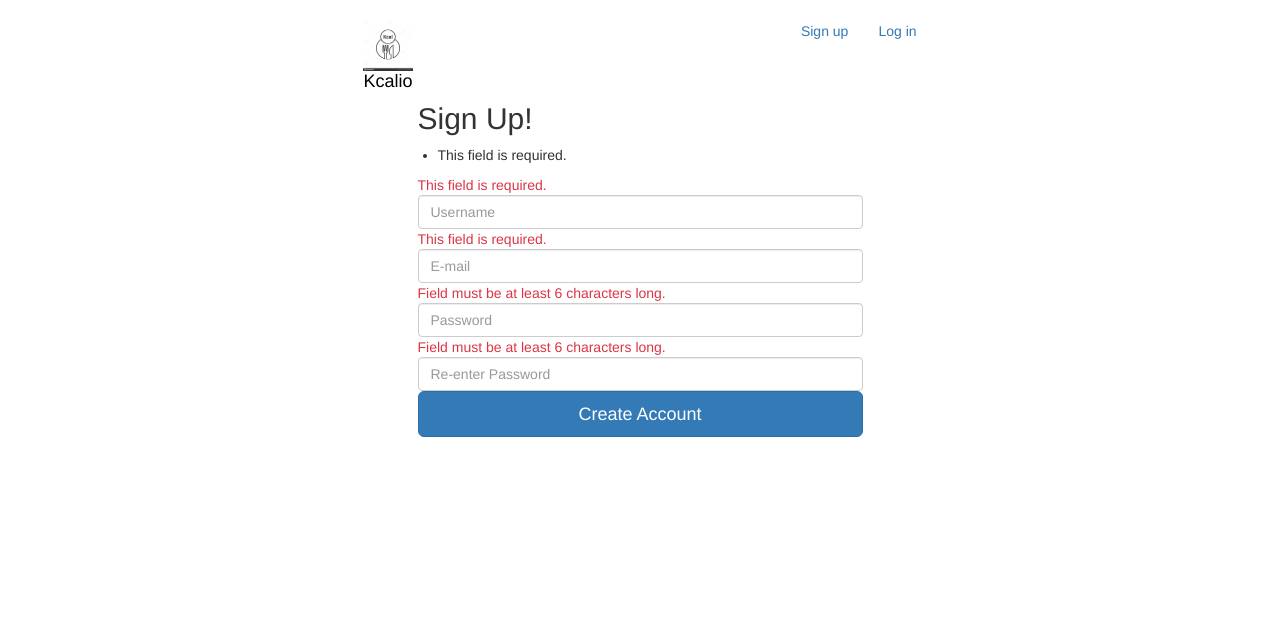
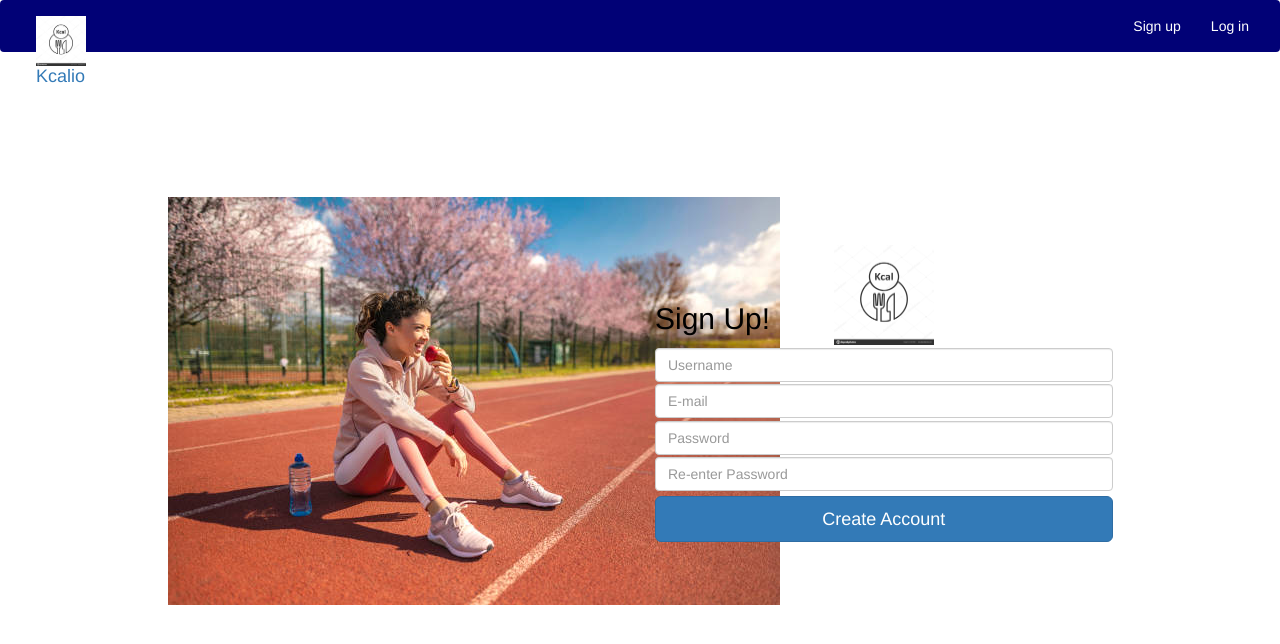
Before and after one commit to jpfiscal/kcal_io, a Flask app: page /signup in a window 1280 px wide. Shown: the top 644 px of the page. Run offline with Flask 3, Linux system fonts and the light colour scheme; some libraries are stand-ins or nearby versions.

Commit message:
code and UI cleaned up

```diff
--- a/app.py
+++ b/app.py
@@ -75,13 +75,7 @@ def homepage():
         #check user's token is within 2 hours of being expired..if so, refresh token and update fitbit_account record
         token_expiry = FitBit.query.filter_by(user_id = g.user.id).first().expiry_dt
         if(datetime.utcnow() >= (token_expiry - timedelta(hours=2))):
-            print("REFRESHING TOKENS")
             FitBit.get_refresh_token(g.user.id)
-
-        #TEST: fitbit GET call
-        # activity_data = FitBit.get_user_activity(g.user.id, datetime.utcnow().date().strftime("%Y-%m-%d"))
-        # print(f"get_user_data: {activity_data}")
-        # print(f"calories out: {activity_data['summary']['caloriesOut']}")
 
         #check to see if any auto kcal_out records have been recorded for the current day
         #ONLY IF the current user has an active fitbit user account linked to their kcalio account
@@ -211,13 +205,9 @@ def logout():
 @app.route('/signup', methods=['GET','POST'])
 def signup():
     """Allow new users to create an account"""
-    print("Signup route hit")
     form = UserAddForm()
-    print(f"submitted? {form.validate_on_submit()}")
-    if form.validate() != True:
-        print(f"Form errors: {form.errors}")
+
     if form.is_submitted and form.validate():
-        print("Form submitted successfully")
         try:
             user = User.signup(
                 username=form.username.data,
@@ -232,21 +222,16 @@ def signup():
         #     return render_template('signup.html', form=form)
 
         except IntegrityError as e:
-            print(f"IntegrityError: {e}")
             db.session.rollback()
             flash("Username or email is already being used by an existing account", 'danger')
         except Exception as e:
-            print(f"Unexpected error: {e}")
             db.session.rollback()  # Ensure rollback on any exception
             flash("An unexpected error occurred. Please try again.", 'danger')
 
         do_login(user)
-
         return redirect(f"/users/{user.id}/usersetup")
 
     else:
-        if form.errors:
-            print(f"Form errors: {form.errors}")
         return render_template('signup.html', form=form)
 
 @app.route('/users/<int:user_id>', methods=['GET','POST'])
@@ -329,7 +314,6 @@ def linkFitBit(user_id):
             db.session.rollback()
             flash(f"An error occurred: {e}", "danger")
         url = f"https://www.fitbit.com/oauth2/authorize?response_type=code&client_id={client_id}&scope=activity+cardio_fitness+electrocardiogram+heartrate+location+nutrition+oxygen_saturation+profile+respiratory_rate+settings+sleep+social+temperature+weight&code_challenge={code_challenge}&code_challenge_method=S256&state={state}"
-    print(f"url: {url}")
     return render_template('linkFitbit.html', user=user, url=url)
 
 @app.route('/users/<int:user_id>/linkFitbit/callback', methods=['GET','POST'])
@@ -514,7 +498,6 @@ def log_meal(user_id):
             f.save(filepath)
             #call function that uses ChatGPT API to recognize food in uploaded photo
             kcal_in_est = get_kcal_in_est(filepath)
-            print(f"kcal_in_est: {kcal_in_est}")
             if kcal_in_est == "No food was recognized from the image you provided.":
                 flash(kcal_in_est,"danger")
                 #delete the file that was uploaded
@@ -523,8 +506,6 @@ def log_meal(user_id):
                 #Save record to kcal_in including filename
                 try:
                     kcal_in_est_json = json.loads(kcal_in_est)
-                    print(f"kcal_in_est_json:{kcal_in_est_json}")
-                    print(f"food name:{kcal_in_est_json['name']}")
                     meal = Kcal_in(
                         user_id = user_id,
                         meal_nm = kcal_in_est_json["name"],
@@ -648,7 +629,6 @@ def log_activity(user_id):
         ).order_by(
             Kcal_out.activity_date.desc()
         ).limit(20).all()
-        print(activities)
         return render_template('logactivity.html', form=form, activities = activities)
 
 @app.route('/delete_activity/<int:activity_id>', methods=['POST'])
--- a/static/stylesheets/styles.css
+++ b/static/stylesheets/styles.css
@@ -26,3 +26,151 @@
     color: red;
     cursor: pointer;
 }
+
+.nav-link{
+    color: white;
+    font-style: bold;
+}
+
+.navbar{
+    background-color: rgb(1, 1, 118);
+}
+
+.navbar-nav .nav-item {
+    list-style: none;
+}
+
+.card-metric {
+    font-size:xx-large;
+    color: steelblue;
+    text-align: center;
+    font-weight: bold;
+}
+
+.card-title {
+    text-align: center;
+}
+
+.row{
+    display:flex;
+    justify-content: center;
+    align-items: center;
+}
+
+#chart-row{
+    display: flex;
+    flex-direction: column;
+    align-items: center;
+}
+
+#home-title-row{
+    display: flex;
+    justify-content: start;
+}
+
+#details-card{
+    border-radius: 5px;
+    border-width: 1px;
+    border-color: rgb(181, 181, 181);
+    border-style: solid;
+}
+
+#detail-card-header{
+    background-color: rgb(232, 232, 232);
+    display:flex;
+    align-items: center;
+    justify-content: center;
+}
+
+#user-details-list{
+    list-style-type: none;
+}
+
+.card-body ul{
+    margin-top: 1rem;
+}
+
+.btn {
+    margin-top: .5rem;
+}
+
+input{
+    margin-top: .25rem;
+}
+
+.form-control {
+    margin-top: .25rem;
+}
+
+form {
+    margin-bottom: 0.5rem;
+}
+
+.navbar-brand #logo{
+    margin-left: 2rem;
+}
+
+.navbar-brand span{
+    margin-left: 2rem;
+}
+.form-errors {
+    display: none;
+}
+
+.form-group.has-error .form-errors {
+    display: block;
+}
+
+#login-logo{
+    width: 100px;
+    height: 100px;
+}
+
+#form-header{
+    display: flex;
+    flex-direction: row;
+    align-items: end;
+}
+
+#form-header h2{
+    color: black;
+}
+
+#login-logo{
+    display:flex;
+    justify-content: center;
+}
+
+#form-header-text{
+    flex-grow: 1;
+    flex-basis: 33.3333%;
+}
+#form-header-logo{
+    display:flex;
+    flex-grow: 1;
+    flex-basis: 33.3333%;
+    justify-content: center;
+    align-items: center;
+}
+#form-header-spacer{
+    flex-grow: 1;
+    flex-basis: 33.3333%;
+}
+
+.landing-container{
+    display: flex;
+    align-self: center;
+}
+
+#signup-container{
+    margin-top: 125px;
+}
+
+#spinner {
+    position: fixed;
+    top: 50%;
+    left: 50%;
+    display: block;
+    transform: translate(-50%, -50%);
+    z-index: 9999;
+}
--- a/templates/base.html
+++ b/templates/base.html
@@ -5,10 +5,8 @@
     <meta name="viewport" content="width=device-width, initial-scale=1.0">
     <title>kcalio</title>
 
-    <link rel="stylesheet"
-        href="https://unpkg.com/bootstrap/dist/css/bootstrap.css">
+    <!-- Bootstrap CSS -->
     <script src="{{ url_for('static', filename='lib/jquery/jquery-3.7.1.min.js') }}"></script>
-    <!-- <script src="https://unpkg.com/popper"></script> -->
     <link href="{{ url_for('static', filename='lib/bootstrap/bootstrap-3.3.7-dist/css/bootstrap.min.css') }}" rel="stylesheet">
     <script src="{{ url_for('static', filename='lib/bootstrap/bootstrap-3.3.7-dist/js/bootstrap.min.js') }}"></script>
     <script src="https://d3js.org/d3.v6.min.js"></script>
@@ -27,32 +25,24 @@
           <span>Kcalio</span>
         </a>
       </div>
+      <div class="container-fluid">
         <ul class="nav navbar-nav navbar-right">
-            <!-- {% if request.endpoint != None %}
-            <li>
-              <form class="navbar-form navbar-right" action="/users">
-                <input name="q" class="form-control" placeholder="Search Warbler" id="search">
-                <button class="btn btn-default">
-                  <span class="fa fa-search"></span>
-                </button>
-              </form>
-            </li>
-            {% endif %} -->
           {% if not g.user %}
-            <li><a href="/signup">Sign up</a></li>
-            <li><a href="/login">Log in</a></li>
+          <li class="nav-item"><a class="nav-link" href="/signup">Sign up</a></li>
+          <li class="nav-item"><a class="nav-link" href="/login">Log in</a></li>
           {% else %}
-            <li>
-              <a href="/users/{{ g.user.id }}">
+          <li class="nav-item">
+            <a class="nav-link" href="/users/{{ g.user.id }}">
               {{ g.user.username }}
             </a>
           </li>
-            <li><a href="/users/{{g.user.id}}/meals">Log Meal</a></li>
-            <li><a href="/users/{{g.user.id}}/activity">Log Activity</a></li>
-            <li><a href="/users/{{g.user.id}}/weight">Log Weight</a></li>
-            <li><a href="/logout">Log Out</a></li>
+          <li class="nav-item"><a class="nav-link"  href="/users/{{g.user.id}}/meals">Log Meal</a></li>
+          <li class="nav-item"><a class="nav-link"  href="/users/{{g.user.id}}/activity">Log Activity</a></li>
+          <li class="nav-item"><a class="nav-link"  href="/users/{{g.user.id}}/weight">Log Weight</a></li>
+          <li class="nav-item"><a class="nav-link"  href="/logout">Log Out</a></li>
           {% endif %}
         </ul>
+      </div>
     </div>
   </nav>
   <div class="container">
@@ -63,6 +53,7 @@
     {% block content %}
     {% endblock %}
   </div>
-
+  <!-- Bootstrap JS Bundle (with Popper) -->
+  <script src="https://stackpath.bootstrapcdn.com/bootstrap/5.1.3/js/bootstrap.bundle.min.js"></script>
 </body>
 </html>
--- a/templates/signup.html
+++ b/templates/signup.html
@@ -1,29 +1,34 @@
 {% extends 'base.html' %}
 {% block content %}
-<div class="row justify-content-md-center">
+<div id="signup-container" class="row justify-content-md-center landing-container">
+  <div class="col-md-7 col-lg-5">
+    <img src="static/images/woman-eating.jpg">
+  </div>
     <div class="col-md-7 col-lg-5">
-      <h2 class="join-message">Sign Up!</h2>
-
+      <div id="form-header">
+        <div id="form-header-text">
+          <h2 class="join-message">Sign Up!</h2>
+        </div>
+        <div id="form-header-logo">
+          <img id="login-logo" src="static/images/logo.jpeg">
+        </div>
+        <div id="form-header-spacer"></div>
+      </div>
       <form method="POST" id="sign_up">
         {{ form.hidden_tag() }}
 
-        <div>
-          {% if form.username.errors %}
-            <ul>
-              {% for error in form.username.errors %}
-                <li>{{error}}</li>
-              {% endfor %}
-            </ul>
-          {% endif %}
-        </div>
-
         {% for field in form if field.widget.input_type != 'hidden' %}
-          {% for error in field.errors %}
-            <span class="text-danger">{{ error }}</span>
-          {% endfor %}
-          {{ field(placeholder=field.label.text, class="form-control") }}
+          <div class="form-group">
+            <!-- {{ field.label(class="form-label") }} -->
+            {% if field.errors %}
+                <ul class="form-errors">
+                    {% for error in field.errors %}
+                        <li class="text-danger">{{ error }}</li>
+                    {% endfor %}
+                </ul>
+            {% endif %}
+            {{ field(placeholder=field.label.text, class="form-control") }}
         {% endfor %}
-        <!-- Figure out how to verify uniqueness of email and username in db -->
         <button class="btn btn-primary btn-block btn-lg">Create Account</button>
       </form>
     </div>
```
Also changed, not shown: forms.py (+0 -9 lines), models.py (+0 -58 lines), requirements.txt (added, +58 -0 lines), static/chart.js (+4 -6 lines), static/logmeal.js (+18 -0 lines), templates/home.html (+23 -15 lines), templates/login.html (+15 -5 lines), templates/logmeal.html (+7 -4 lines), templates/user.html (+17 -11 lines), utils.py (+0 -9 lines), static/images/man-running.jpg (added), static/images/woman-eating.jpg (added), upload_imgs/1718702687.385345_PHOTO-2024-06-17-21-23-34.jpg (added), 2 other files. Lines whose indentation alone changed are shown as unchanged.
